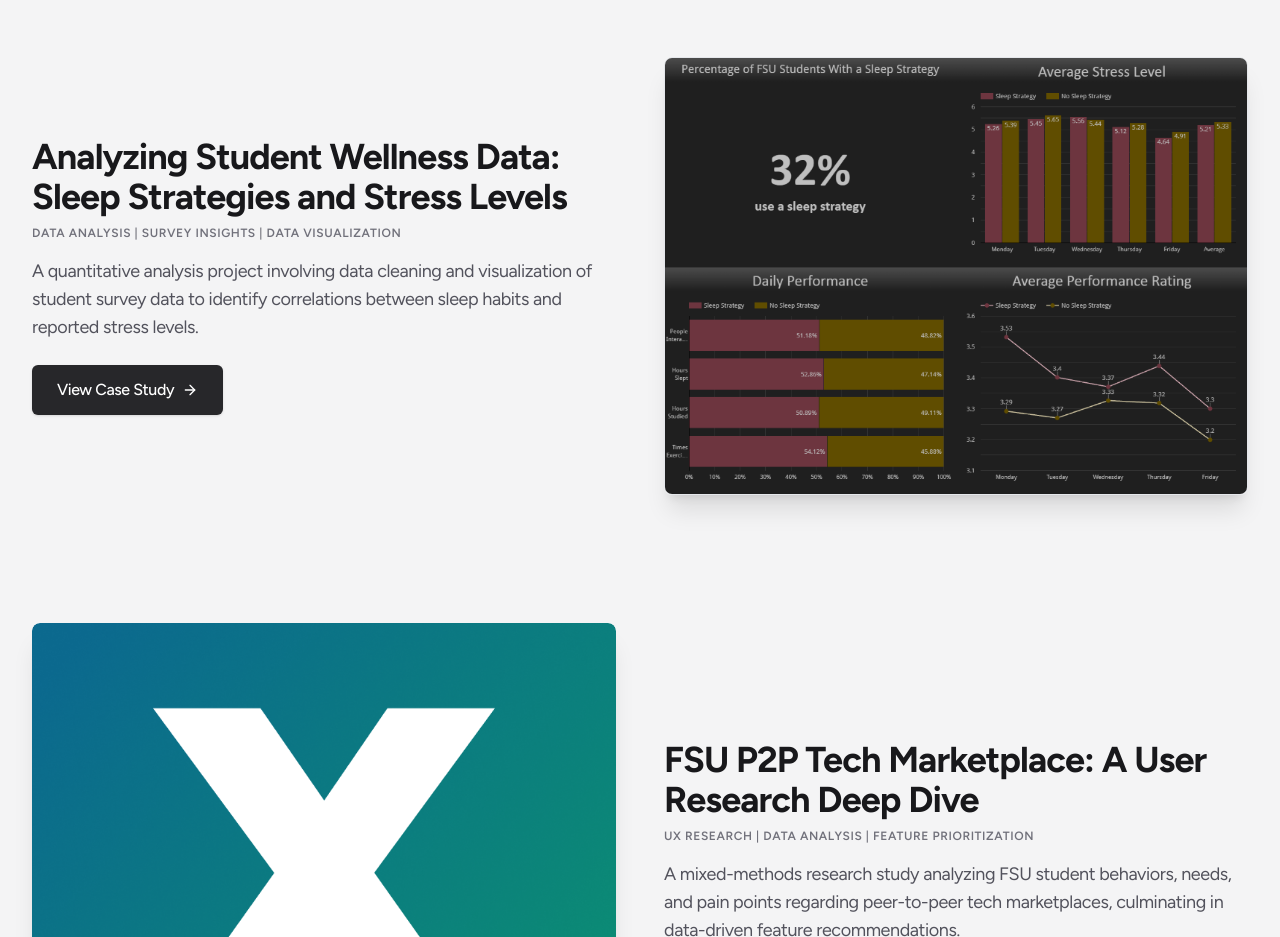
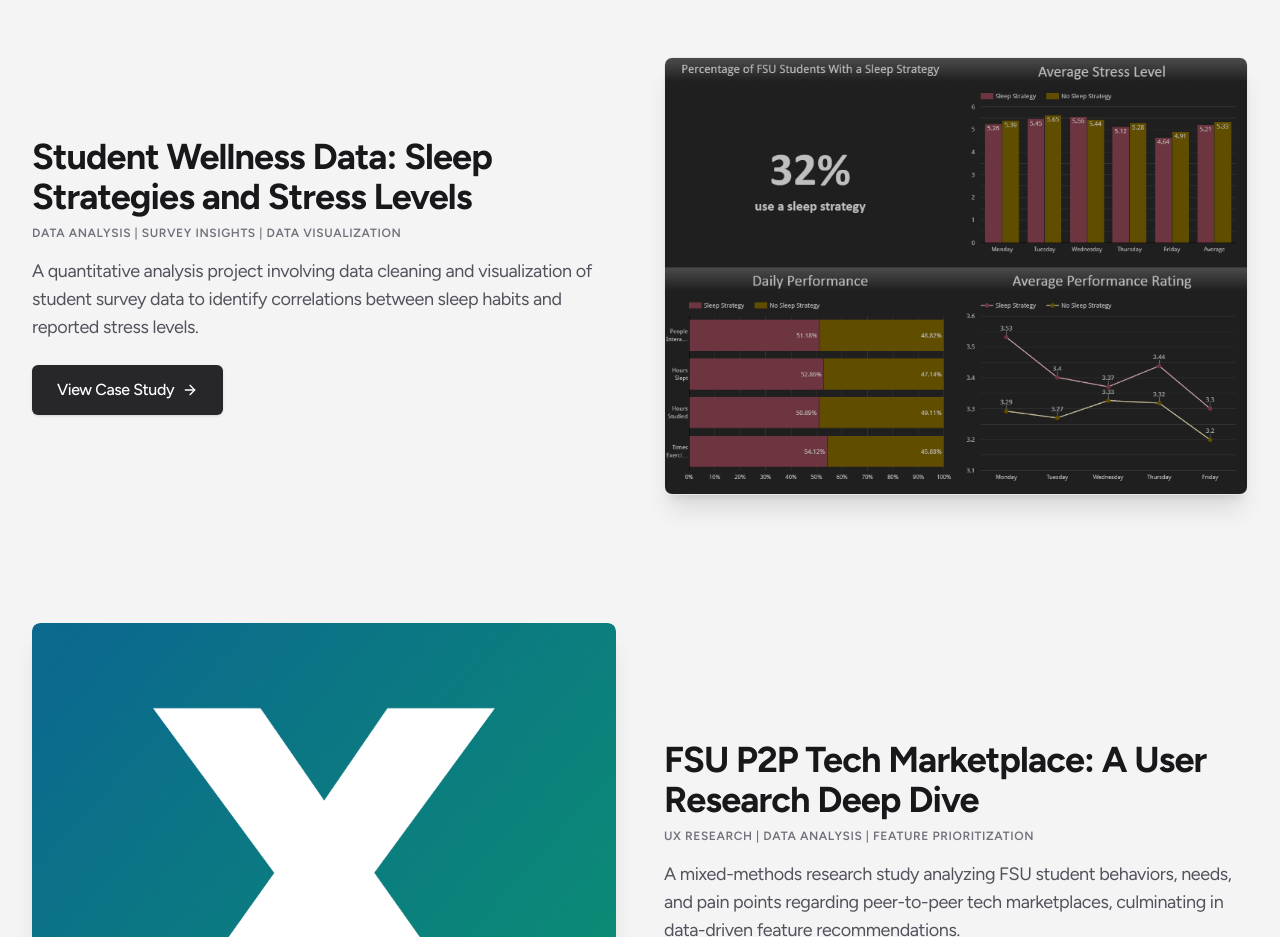
Before and after one commit to nthsm/portfolio, a Next.js app: page / in a window 1280 px wide. Shown: the part 960-1897 px from the top of the page. Built offline with nearby package versions, Linux system fonts and the light colour scheme; no server answers.

Commit message:
Update data.ts

```diff
--- a/app/data.ts
+++ b/app/data.ts
@@ -33,7 +33,7 @@ export const PROJECTS: Project[] = [
     id: 'project2',
   },
   {
-    name: 'Analyzing Student Wellness Data: Sleep Strategies and Stress Levels',
+    name: 'Student Wellness Data: Sleep Strategies and Stress Levels',
     description:
       'A quantitative analysis project involving data cleaning and visualization of student survey data to identify correlations between sleep habits and reported stress levels.',
     link: '/student-wellness-study',
```
